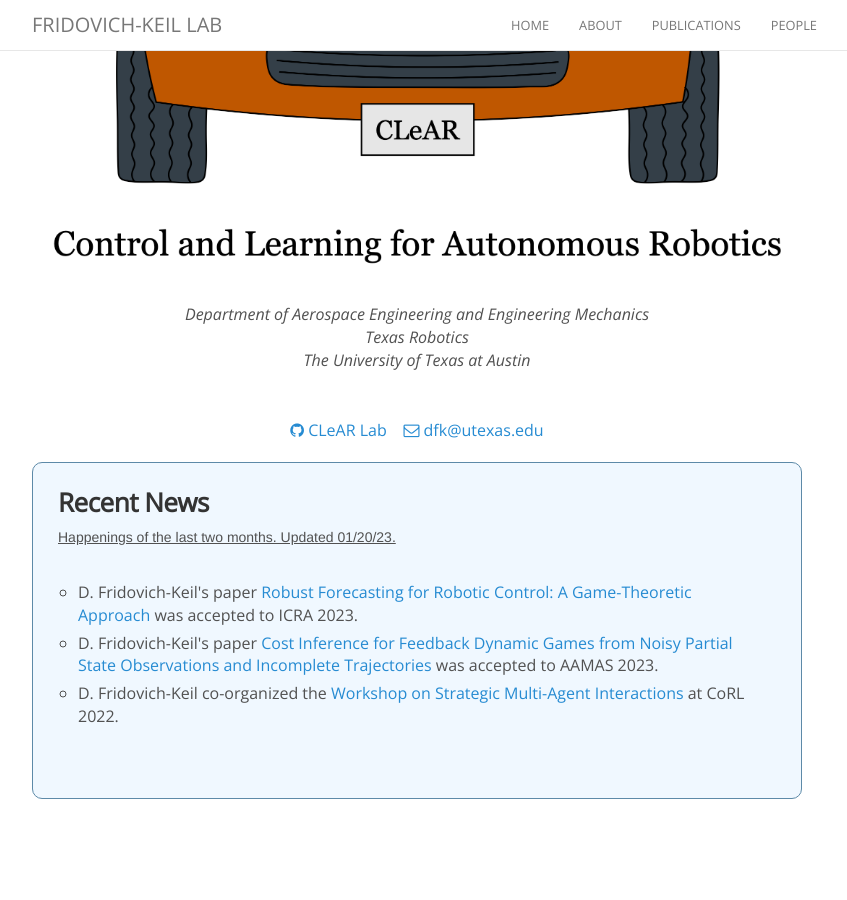
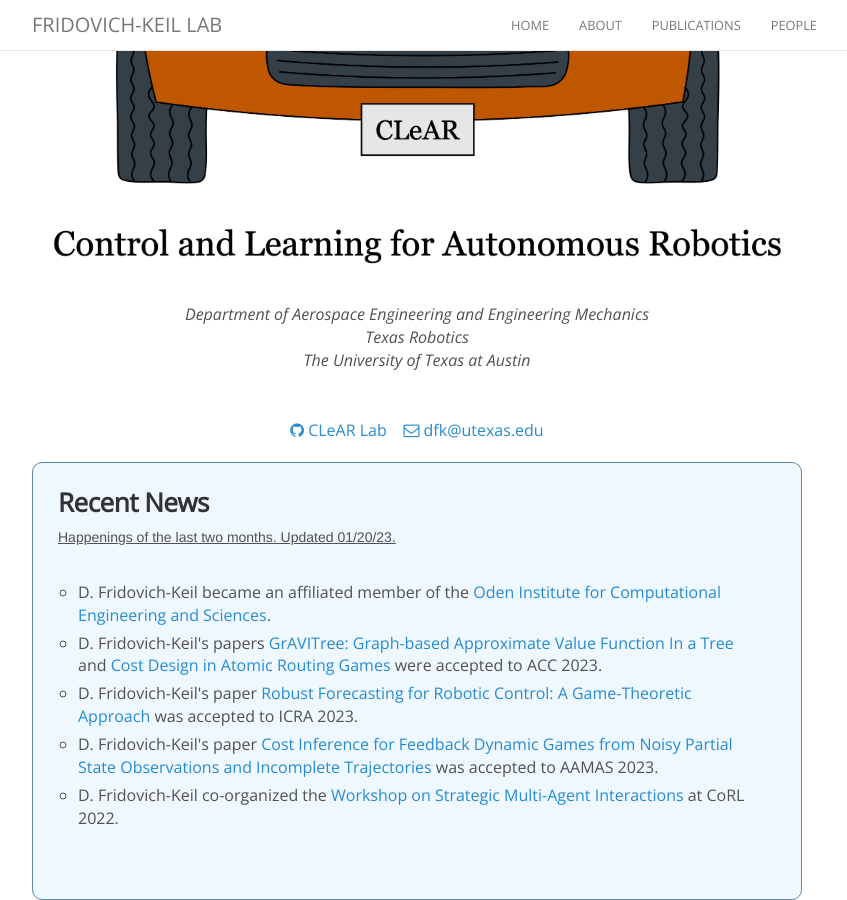
Before and after one commit to KordingLab/KordingLab.github.io, a Jekyll site: the page built from index.html, in a window 1280 px wide and 900 px high, scrolled down 503 px. Shown: the whole window, without its empty margins (223-1070 px from the left). Built offline with Jekyll 4.4.1, drawn with Linux system fonts in a browser that asks for light colours; nearby versions of some CDN libraries; comment, search, counter and statistics services are not loaded; before the commit the page ends 1302 px from its top, so only the background shows below that.

Commit message:
news updates

```diff
--- a/_data/news.yml
+++ b/_data/news.yml
@@ -1,3 +1,11 @@
+- date: 2023-01-19
+  details: >-
+    D. Fridovich-Keil became an affiliated member of the <a href="https://oden.utexas.edu">Oden Institute for Computational Engineering and Sciences</a>.
+
+- date: 2023-01-19
+  details: >-
+    D. Fridovich-Keil's papers <a href="https://arxiv.org/abs/2301.07822">GrAVITree: Graph-based Approximate Value Function In a Tree</a> and <a href="https://arxiv.org/pdf/2210.01221">Cost Design in Atomic Routing Games</a> were accepted to ACC 2023.
+
 - date: 2023-01-16
   details: >-
     D. Fridovich-Keil's paper <a href="https://arxiv.org/abs/2209.10802">Robust Forecasting for Robotic Control: A Game-Theoretic Approach</a> was accepted to ICRA 2023.
```
